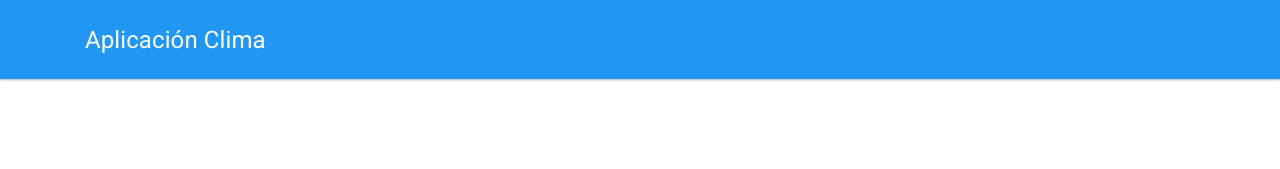
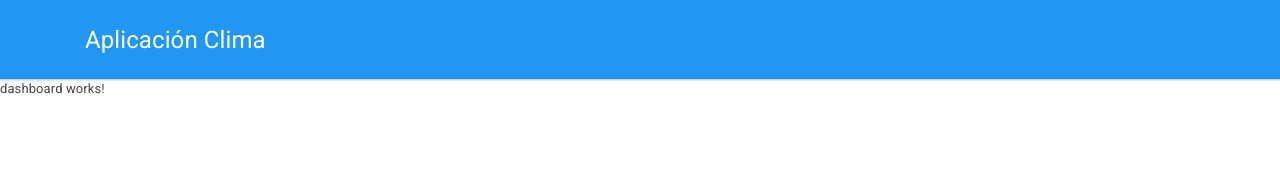
Before and after one commit to Daniel151505/Aplicacion-Clima, an Angular app in the folder Aplicacion-Clima/: page / in a window 1280 px wide. Shown: the top 169 px of the page. Built offline with nearby package versions, Linux system fonts and the light colour scheme.

Commit message:
Llamando al componente dashboard

```diff
--- a/Aplicacion-Clima/src/app/app.component.html
+++ b/Aplicacion-Clima/src/app/app.component.html
@@ -1 +1,2 @@
 <app-navbar></app-navbar>
+<app-dashboard></app-dashboard>
```
